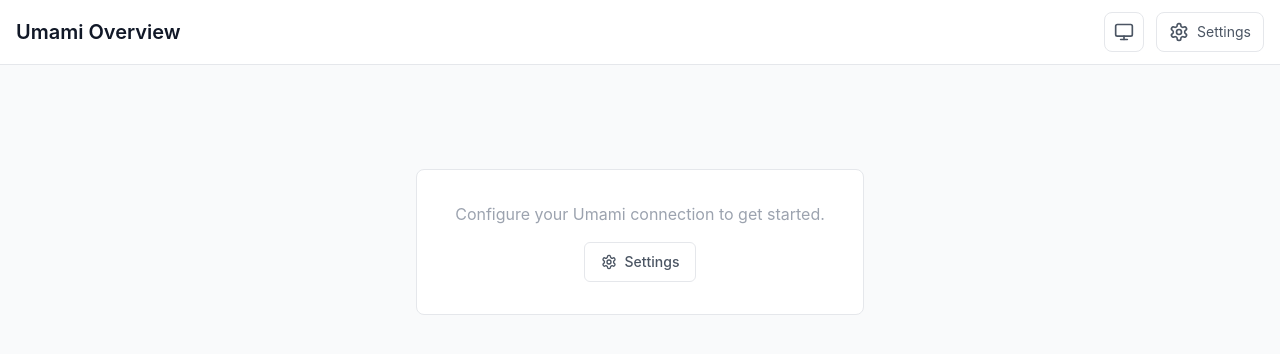
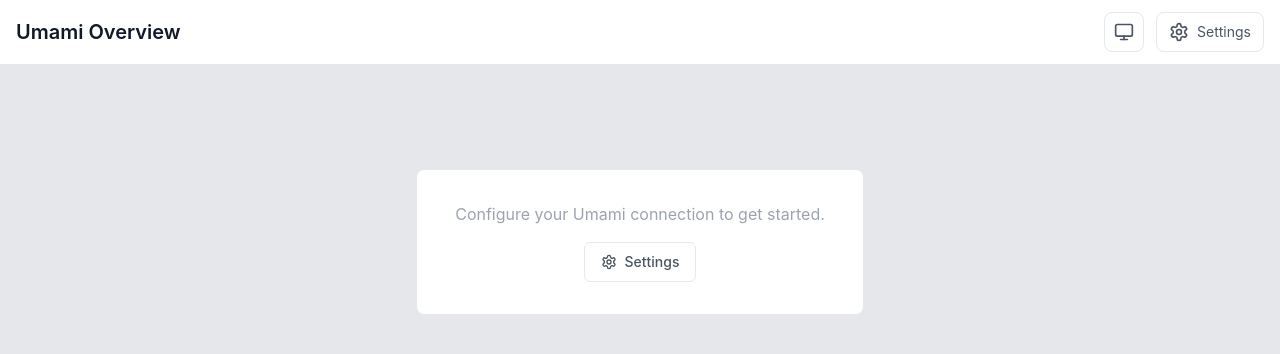
Before and after one commit to martinhjartmyr/umami-overview, a SvelteKit app: page / in a window 1280 px wide. Shown: the top 354 px of the page. Built offline with nearby package versions, Linux system fonts and the light colour scheme.

Commit message:
fix(ui): improve light theme contrast with darker background

```diff
--- a/src/routes/layout.css
+++ b/src/routes/layout.css
@@ -2,7 +2,7 @@
 
 @theme {
   --color-primary: #ffffff;
-  --color-secondary: #f9fafb;
+  --color-secondary: #e5e7eb;
   --color-tertiary: #f3f4f6;
   --color-border: #e5e7eb;
   --color-fg: #111827;
```
